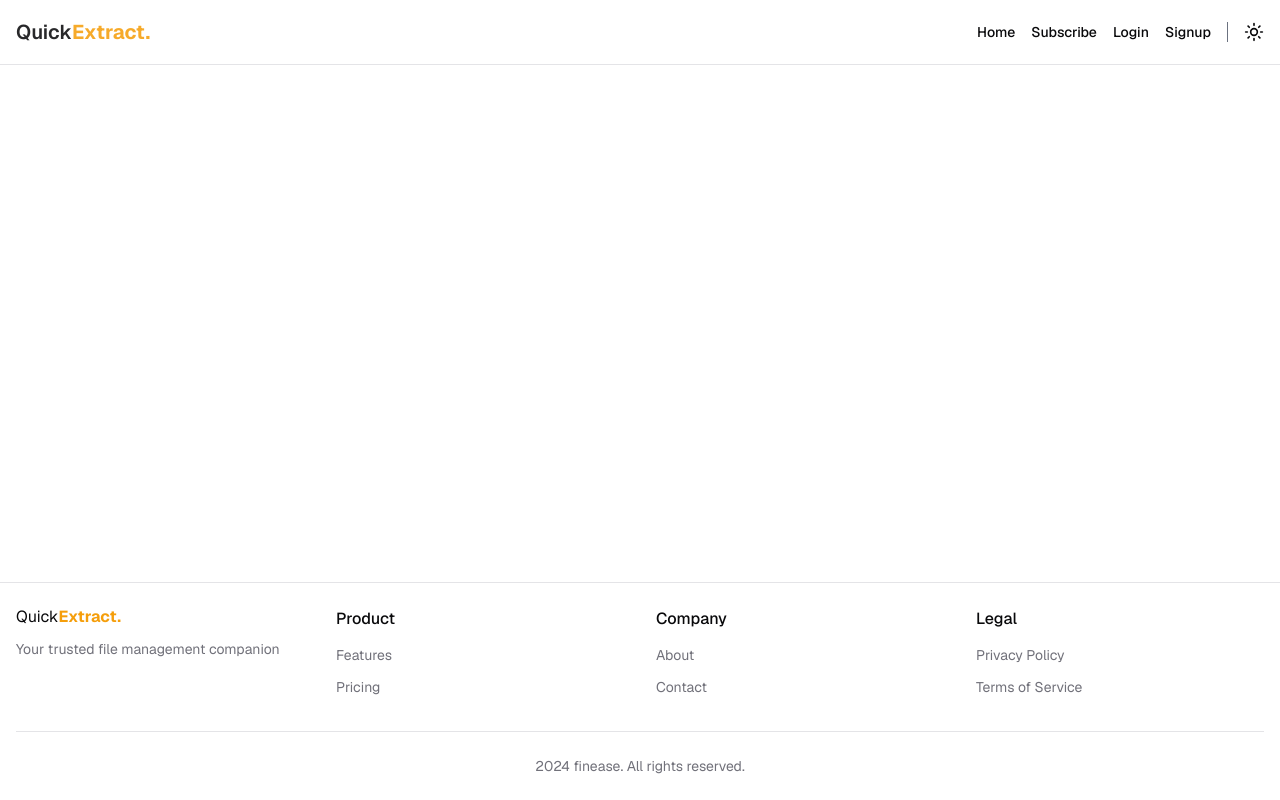
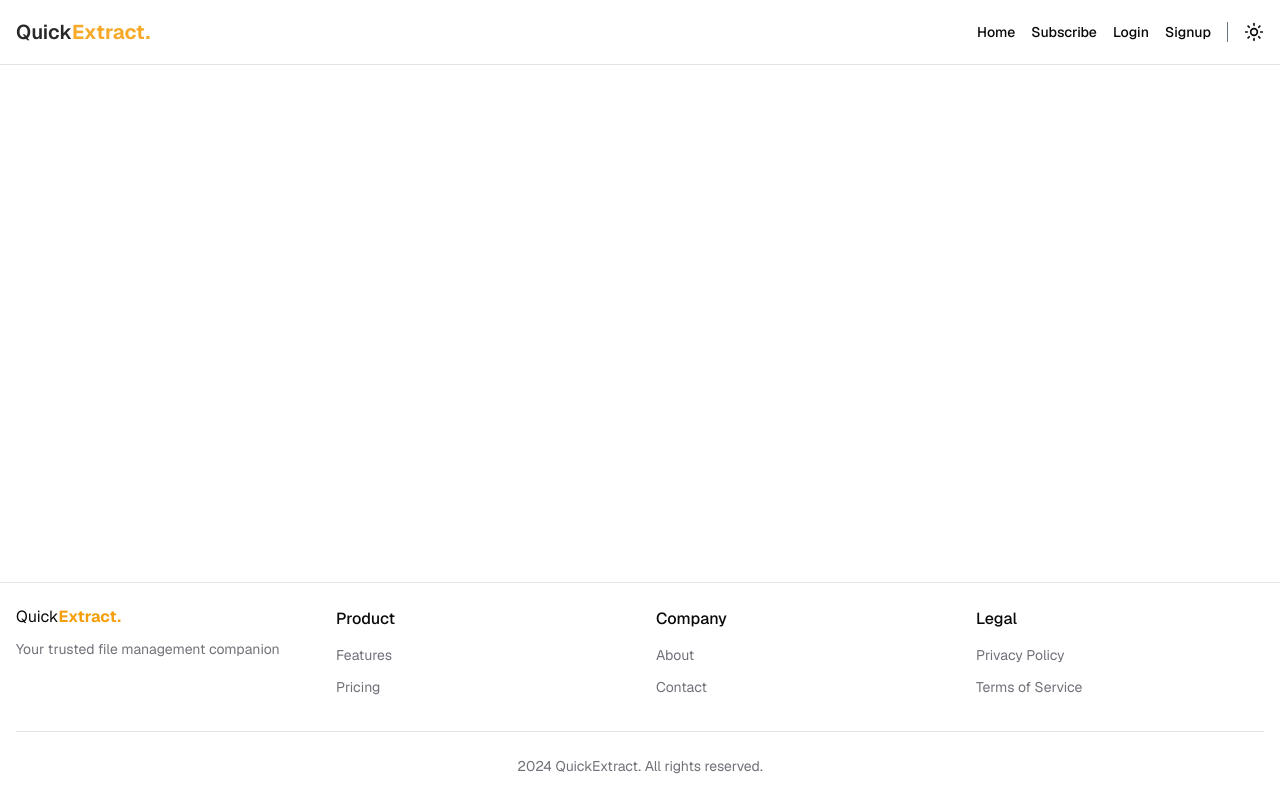
Before and after one commit to parveshh/finease, a Next.js app: page / in a window 1280 px wide. Built offline with nearby package versions, Linux system fonts and the light colour scheme.

Commit message:
feat: logo changes

```diff
--- a/app/components/footer.tsx
+++ b/app/components/footer.tsx
@@ -66,7 +66,7 @@ export function Footer() {
 
         <div className="mt-8 border-t pt-6">
           <p className="text-center text-sm text-muted-foreground">
-            {new Date().getFullYear()} finease. All rights reserved.
+            {new Date().getFullYear()} QuickExtract. All rights reserved.
           </p>
         </div>
       </div>
```
